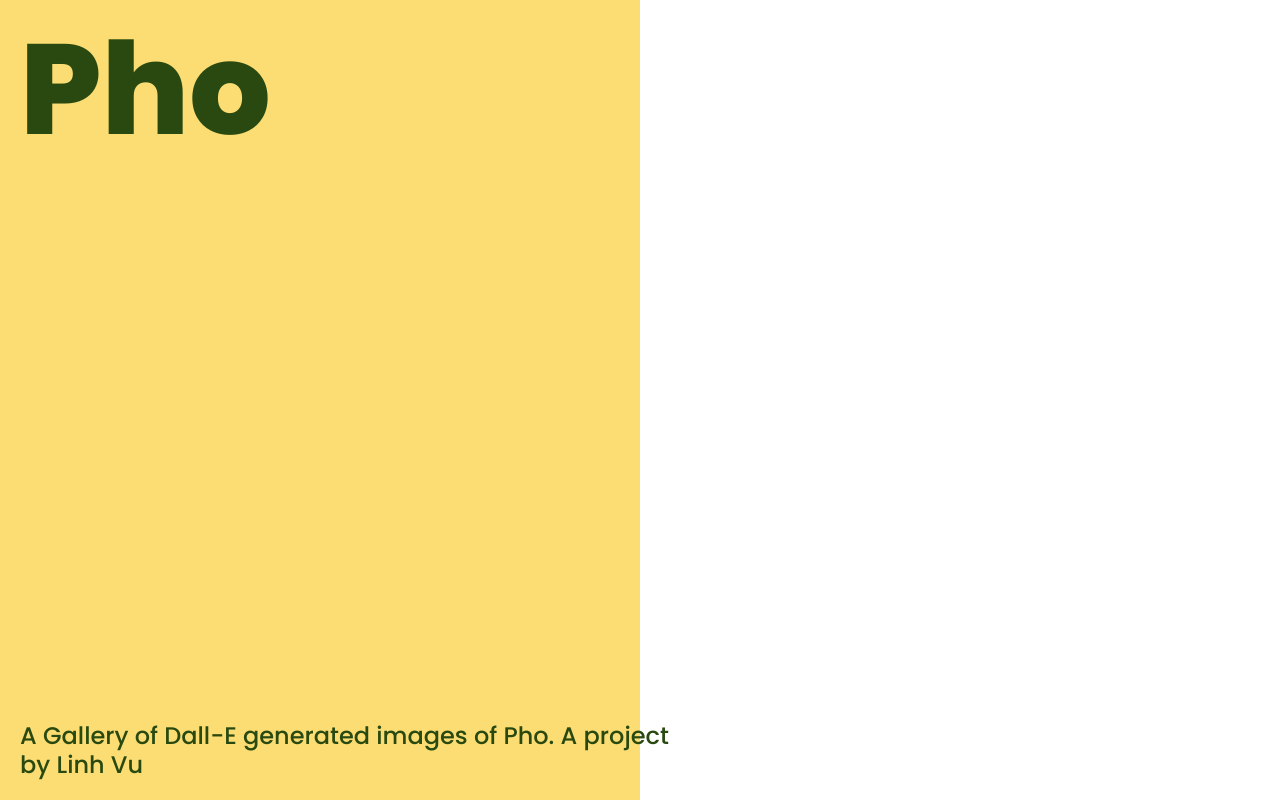
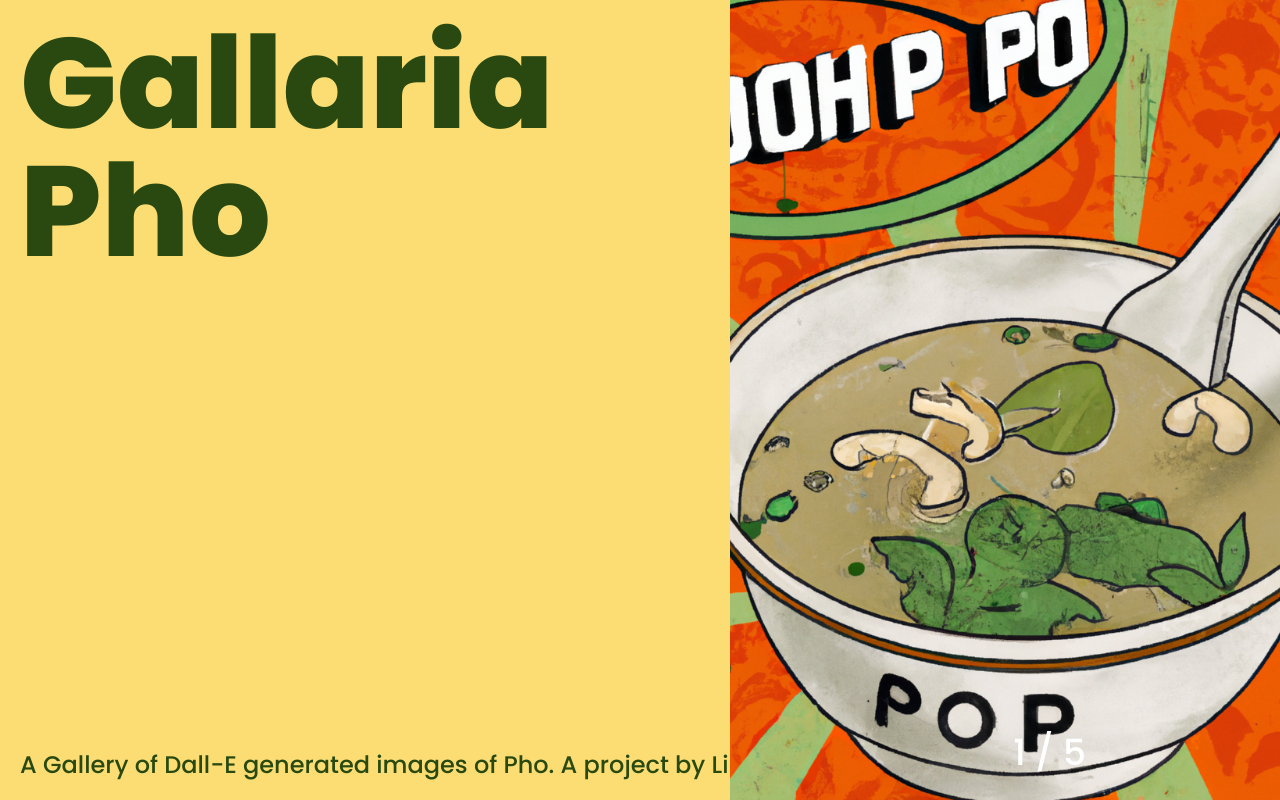
Before and after one commit to linh-vup/pho-gallery-react, a React (Create React App) app: page / in a window 1280 px wide. Built offline with nearby package versions, Linux system fonts and the light colour scheme.

Commit message:
add handleClick function to switch between images

```diff
--- a/src/App.css
+++ b/src/App.css
@@ -14,7 +14,7 @@ body {
   font-family: 'Poppins', sans-serif;
 }
 
-.main {
+section {
   display: flex;
   height: 100vh;
   justify-content: space-between;
@@ -23,18 +23,13 @@ body {
 .title {
   display: flex;
   flex-direction: column;
-}
-
-.image-container {
-  background: white;
-  margin: 0;
-  width: 50vw;
+  width: fit-content;
 }
 
 h1 {
   font-size: 10vw;
-  margin: 0 20px;
-  line-height: 1.4;
+  margin: 20px;
+  line-height: 1;
 }
 
 h2 {
@@ -45,3 +40,28 @@ h2 {
   line-height: 1.2;
   font-weight: normal;
 }
+
+figure {
+  margin: 0;
+  width: 50vw;
+}
+
+figcaption {
+  font-size: 2.25rem;
+  font-weight: normal;
+  position: fixed;
+  text-align: center;
+  z-index: 1;
+  bottom: 0;
+  color: white;
+  margin: 0 auto;
+  width: 50%;
+  padding: 20px 0;
+}
+
+img {
+  height: 100vh;
+  object-fit: cover;
+  position: fixed;
+  width: 50%;
+}
--- a/src/App.js
+++ b/src/App.js
@@ -1,21 +1,39 @@
+import { useState } from 'react';
 import './App.css';
+import image1 from './assets/image1.png';
+import image2 from './assets/image2.png';
+import image3 from './assets/image3.png';
+import image4 from './assets/image4.png';
+import image5 from './assets/image5.png';
 
-const images = [];
+const images = [image1, image2, image3, image4, image5];
 
 function App() {
+  const [currentImage, setCurrentImage] = useState(0);
+
+  const handleClick = () => {
+    const length = images.length;
+    // using callback because previous index of image is needed
+    setCurrentImage((currentImage) =>
+      currentImage < length - 1 ? currentImage + 1 : 0
+    );
+  };
+
   return (
-    <div className='main'>
+    <section>
       <div className='title'>
-        <h1>Pho</h1>
+        <h1>Gallaria Pho</h1>
         <h2>
-          A Gallery of Dall-E generated images of Pho. A project <br /> by Linh
-          Vu
+          A Gallery of Dall-E generated images of Pho. A project by Linh Vu
         </h2>
       </div>
-      <div className='image-container'>
-        <img src='' alt='' />
-      </div>
-    </div>
+      <figure>
+        <figcaption>
+          {currentImage + 1} / {images.length}
+        </figcaption>
+        <img src={images[currentImage]} alt='pho' onClick={handleClick} />
+      </figure>
+    </section>
   );
 }
 
```
Also changed, not shown: 1 other file (tests, documents, lock files or other folders).
